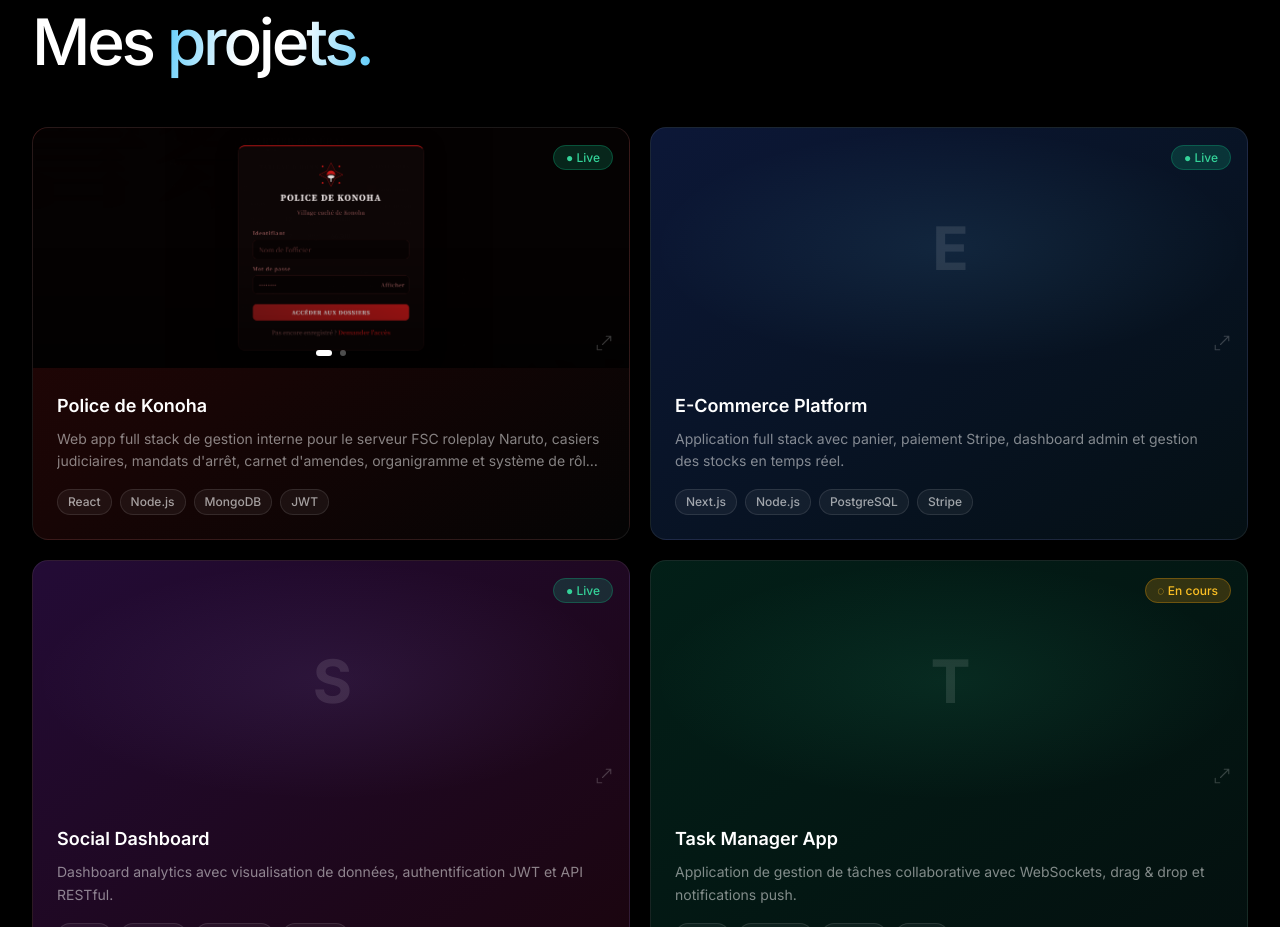
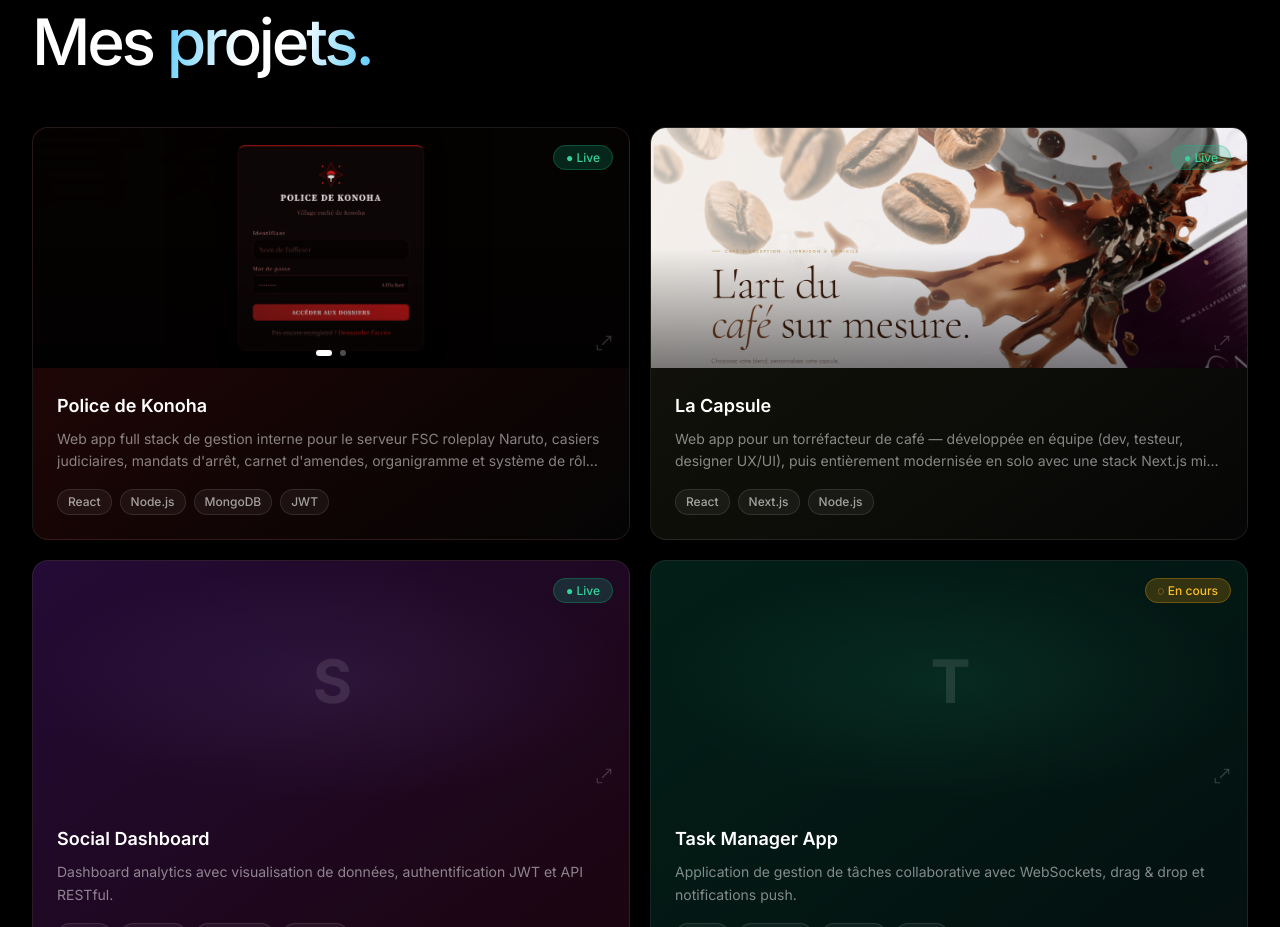
Before and after one commit to DHBoris/portfolio-frontend, a React (Vite) app: page / in a window 1280 px wide. Shown: the part 1107-2034 px from the top of the page. Built offline with nearby package versions, Linux system fonts and the light colour scheme.

Commit message:
feat: add la capsule project

```diff
--- a/src/data/portfolio.ts
+++ b/src/data/portfolio.ts
@@ -53,14 +53,15 @@ export const projects: Project[] = [
     },
   },
   {
-    title: 'E-Commerce Platform',
-    desc: 'Application full stack avec panier, paiement Stripe, dashboard admin et gestion des stocks en temps réel.',
-    tags: ['Next.js', 'Node.js', 'PostgreSQL', 'Stripe'],
-    color: 'from-blue-900/40 to-cyan-900/20',
-    accent: '#64CEFB',
+    title: 'La Capsule',
+    desc: 'Web app pour un torréfacteur de café — développée en équipe (dev, testeur, designer UX/UI), puis entièrement modernisée en solo avec une stack Next.js mise à jour.',
+    tags: ['React', 'Next.js', 'Node.js'],
+    color: 'from-[#1c1c10]/80 to-neutral-950/60',
+    accent: '#c9a96e',
     status: 'Live',
     demo: '#',
-    repo: '#',
+    repo: 'https://github.com/DHBoris/la-capsule-frontend',
+    images: ['/images/la-capsule-landing.png'],
   },
   {
     title: 'Social Dashboard',
```
Also changed, not shown: public/images/la-capsule-landing.png (added).
